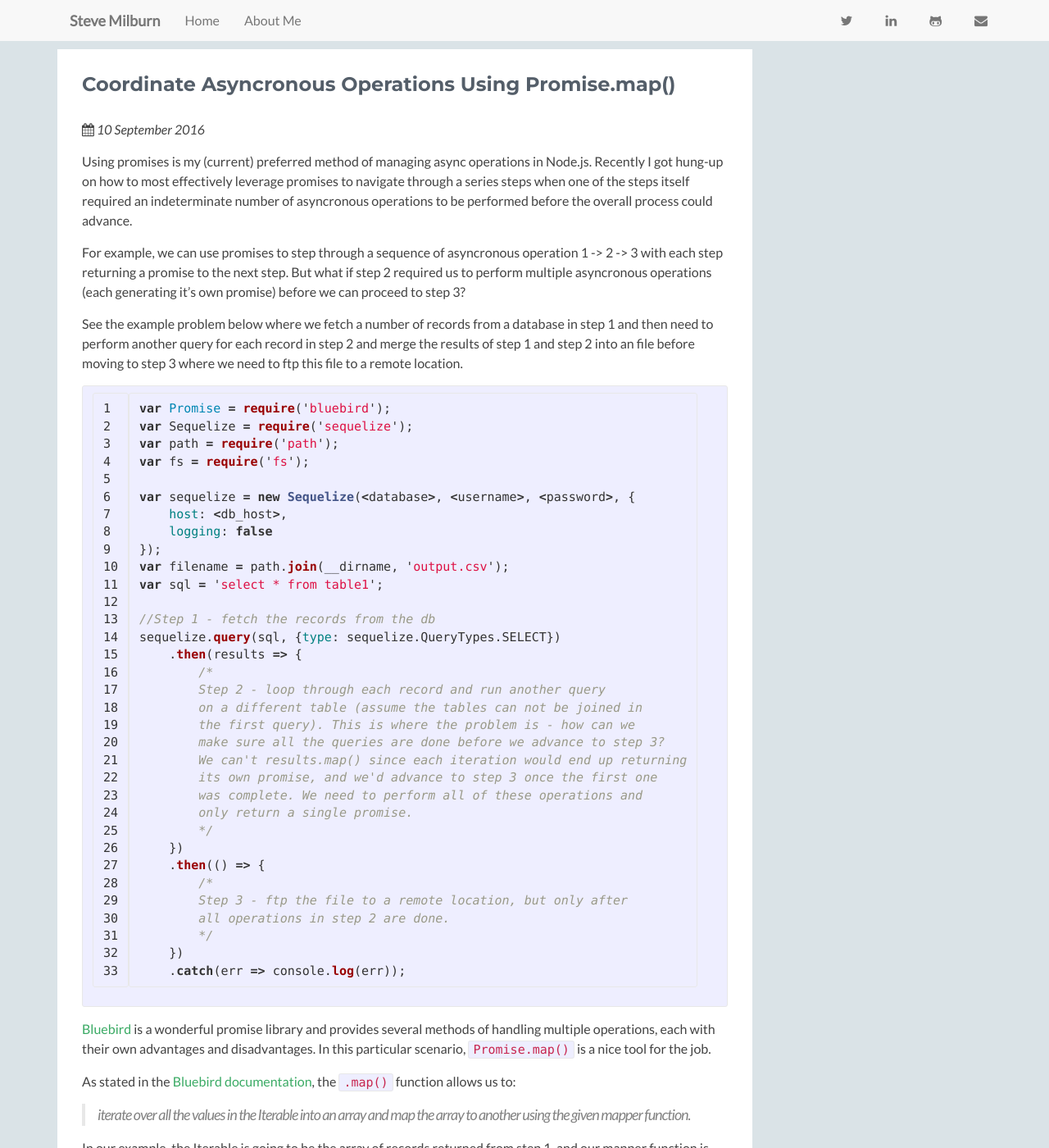
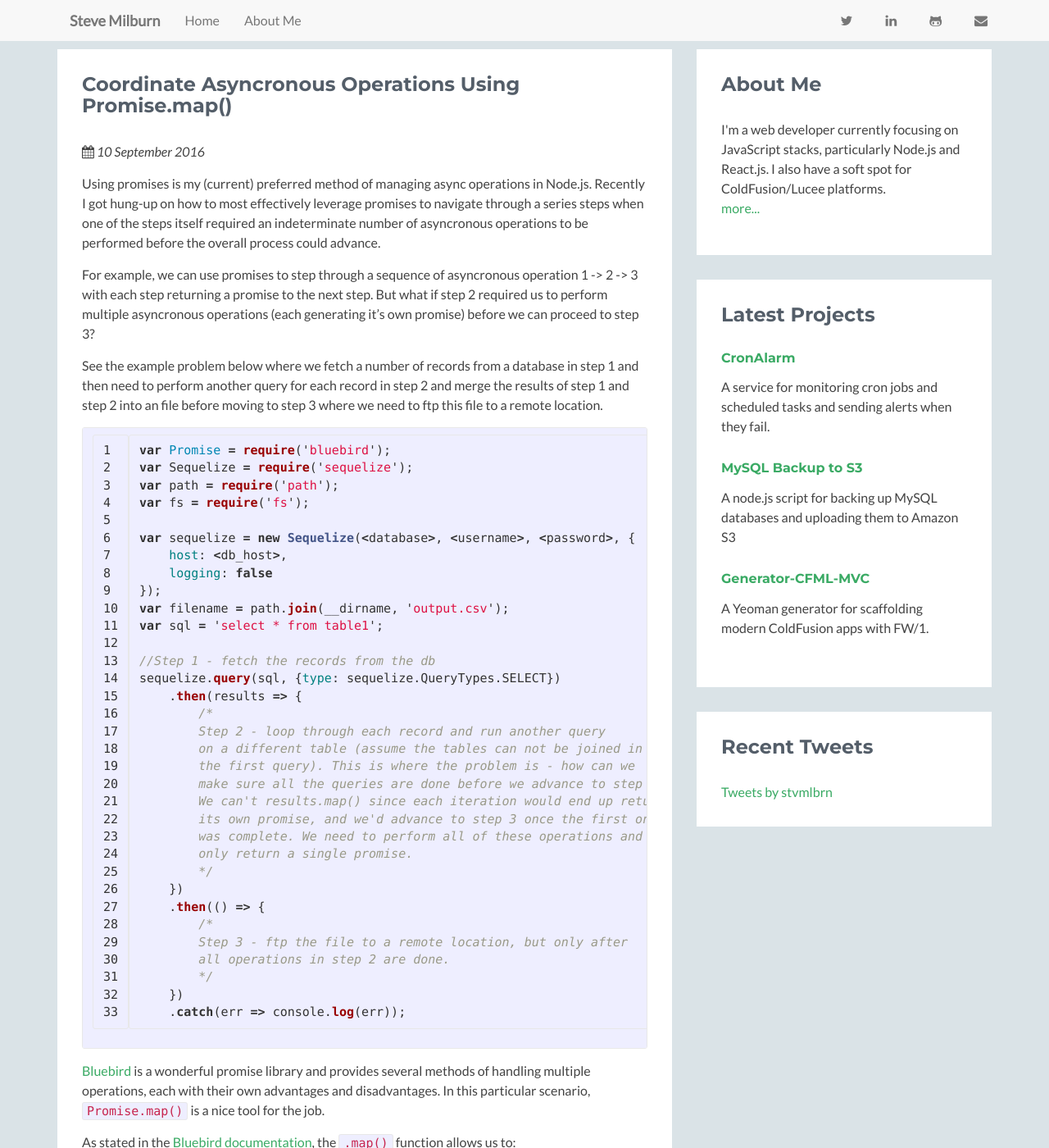
Before and after one commit to stvmlbrn/stvmlbrn.github.io, a Jekyll site: the page built from _posts/2016-9-10-coordinate-asyncronous-operations-using-promise.map.md, in a window 1280 px wide and 1400 px high. Shown: the whole window at 82% size. Built offline with Jekyll 4.4.1, drawn with Linux system fonts in a browser that asks for light colours; comment, search, counter and statistics services are not loaded.

Commit message:
layout changes

```diff
--- a/_layouts/post.html
+++ b/_layouts/post.html
@@ -50,7 +50,7 @@
 
     <div class="container sections-wrapper">
         <div class="row">
-            <div class="primary col-md-9 col-sm-12 col-xs-12">
+            <div class="primary col-md-8 col-sm-12 col-xs-12">
                 <section class="projects section">
                     <div class="section-inner">
                         <h2 class="heading">
@@ -64,6 +64,23 @@
                     </div>
                 </section>
             </div>
+
+            <div class="secondary col-md-4 col-sm-12 col-xs-12">
+              <aside class="education aside section">
+                  <div class="section-inner">
+                      <h2 class="heading">About Me</h2>
+                      <div class="content">
+                          I'm a web developer currently focusing on JavaScript stacks, particularly Node.js and
+                          React.js. I also have a soft spot for ColdFusion/Lucee platforms.
+                          <p><a href="/about">more...</a></p>
+                      </div><!--//content-->
+                  </div><!--//section-inner-->
+              </aside><!--//section-->
+
+              {% include latestProjects.html %}
+
+              {% include tweets.html %}
+          </div><!--//secondary-->
         </div>
     </div>
 
```
